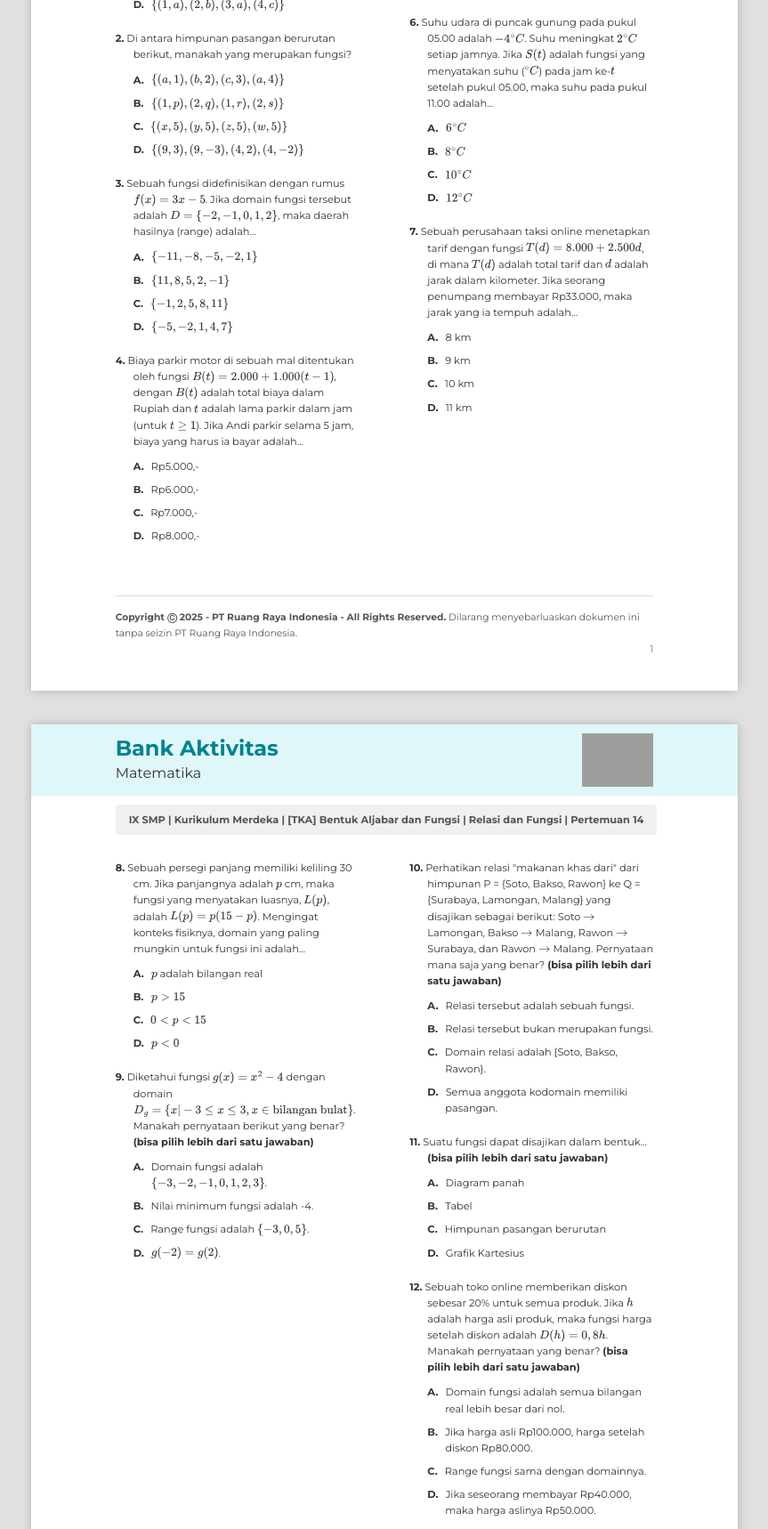
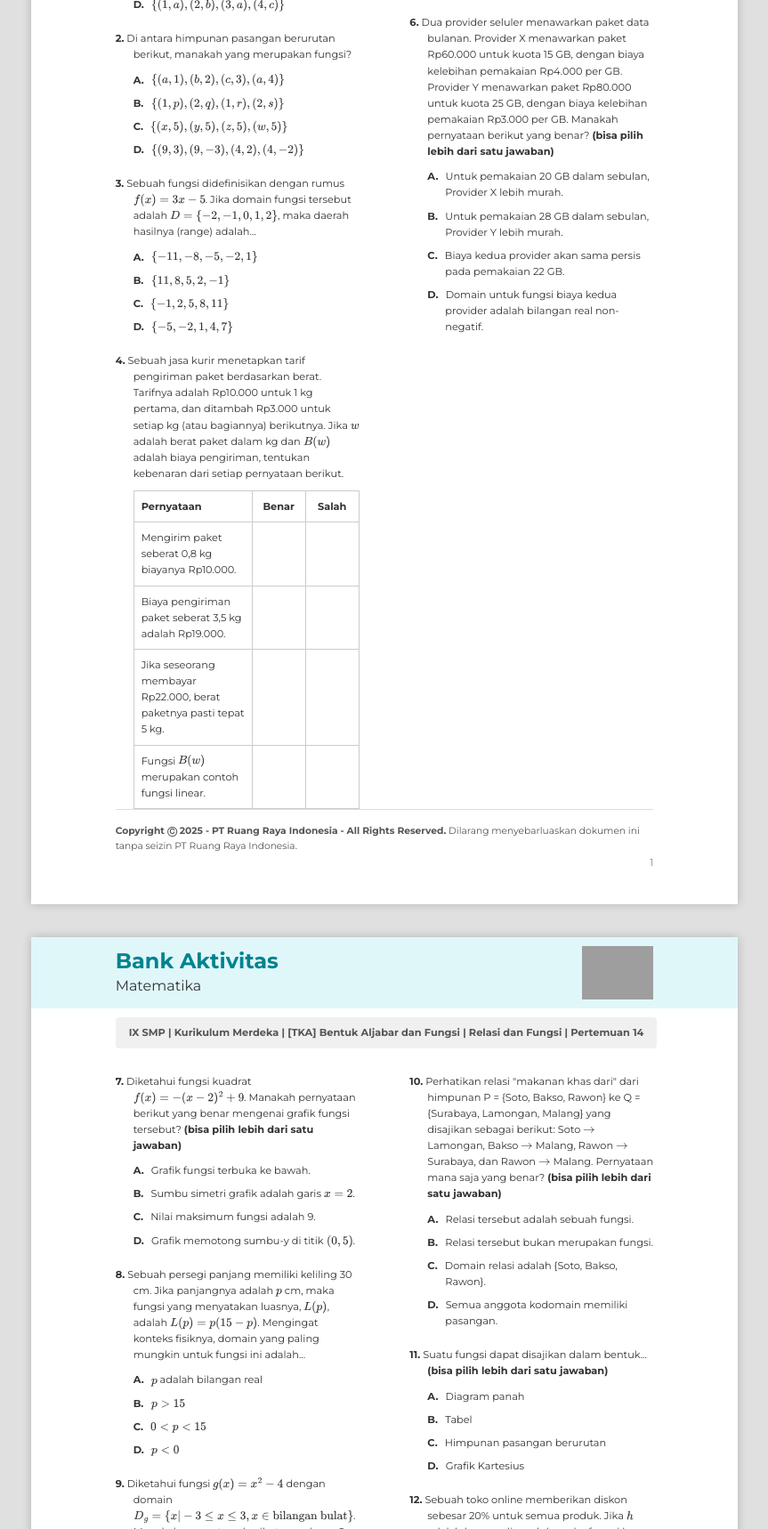
Before and after one commit to mathruangguru/bs, a plain HTML site: page 09/09KMERMAT3501BS_V1/index.html in a window 1280 px wide. Shown: the part 384-2102 px from the top of the page at 89% size, without its empty margins (208-1071 px from the left). Drawn offline with nearby package versions, Linux system fonts and the light colour scheme; grey boxes are pictures that could not be loaded.

Commit message:
Update index.html

```diff
--- a/09/09KMERMAT3501BS_V1/index.html
+++ b/09/09KMERMAT3501BS_V1/index.html
@@ -17,7 +17,7 @@
     </script>
     <script id="MathJax-script" async src="https://cdn.jsdelivr.net/npm/mathjax@3/es5/tex-svg.js"></script>
     <link rel="preconnect" href="https://fonts.googleapis.com">
-    <link rel="preconnect" href="https://fonts.gstatic" crossorigin>
+    <link rel="preconnect" href="https://fonts.gstatic.com" crossorigin>
     <link href="https://fonts.googleapis.com/css2?family=Montserrat:wght@400;700;900&display=swap" rel="stylesheet">
     <style>
         :root {
@@ -215,8 +215,8 @@
             }
 
              .page::after {
-                bottom: 1cm; /* Posisikan nomor halaman di bawah footer */
-            }
+                 bottom: 1cm; /* Posisikan nomor halaman di bawah footer */
+             }
         }
 
     </style>
@@ -273,13 +273,18 @@
                     </ol>
                 </div>
 
-                <div class="soal-latihan"><b>4.</b> Biaya parkir motor di sebuah mal ditentukan oleh fungsi $B(t) = 2.000 + 1.000(t-1)$, dengan $B(t)$ adalah total biaya dalam Rupiah dan $t$ adalah lama parkir dalam jam (untuk $t \ge 1$). Jika Andi parkir selama 5 jam, biaya yang harus ia bayar adalah...
-                    <ol class="pilihan-ganda">
-                        <li data-option="A">Rp5.000,-</li>
-                        <li data-option="B">Rp6.000,-</li>
-                        <li data-option="C">Rp7.000,-</li>
-                        <li data-option="D">Rp8.000,-</li>
-                    </ol>
+                <!-- SOAL BARU 1 (Menggantikan no. 4) - Aplikasi - PG Kompleks Kategori -->
+                <div class="soal-latihan">
+                    <b>4.</b> Sebuah jasa kurir menetapkan tarif pengiriman paket berdasarkan berat. Tarifnya adalah Rp10.000 untuk 1 kg pertama, dan ditambah Rp3.000 untuk setiap kg (atau bagiannya) berikutnya. Jika $w$ adalah berat paket dalam kg dan $B(w)$ adalah biaya pengiriman, tentukan kebenaran dari setiap pernyataan berikut.
+                    <table class="soal-kategori">
+                        <thead><tr><th>Pernyataan</th><th>Benar</th><th>Salah</th></tr></thead>
+                        <tbody>
+                            <tr><td>Mengirim paket seberat 0,8 kg biayanya Rp10.000.</td><td></td><td></td></tr>
+                            <tr><td>Biaya pengiriman paket seberat 3,5 kg adalah Rp19.000.</td><td></td><td></td></tr>
+                            <tr><td>Jika seseorang membayar Rp22.000, berat paketnya pasti tepat 5 kg.</td><td></td><td></td></tr>
+                            <tr><td>Fungsi $B(w)$ merupakan contoh fungsi linear.</td><td></td><td></td></tr>
+                        </tbody>
+                    </table>
                 </div>
 
                  <div class="soal-latihan"><b>5.</b> Diketahui fungsi $f: A \rightarrow B$. Himpunan $A$ disebut sebagai...
@@ -291,21 +296,13 @@
                     </ol>
                 </div>
 
-                 <div class="soal-latihan"><b>6.</b> Suhu udara di puncak gunung pada pukul 05.00 adalah $-4^\circ C$. Suhu meningkat $2^\circ C$ setiap jamnya. Jika $S(t)$ adalah fungsi yang menyatakan suhu ($^\circ C$) pada jam ke-$t$ setelah pukul 05.00, maka suhu pada pukul 11.00 adalah...
+                <!-- SOAL BARU 2 (Menggantikan no. 6) - Aplikasi - PG Kompleks Multiple Answers -->
+                 <div class="soal-latihan"><b>6.</b> Dua provider seluler menawarkan paket data bulanan. Provider X menawarkan paket Rp60.000 untuk kuota 15 GB, dengan biaya kelebihan pemakaian Rp4.000 per GB. Provider Y menawarkan paket Rp80.000 untuk kuota 25 GB, dengan biaya kelebihan pemakaian Rp3.000 per GB. Manakah pernyataan berikut yang benar? <b>(bisa pilih lebih dari satu jawaban)</b>
                     <ol class="pilihan-ganda">
-                        <li data-option="A">$6^\circ C$</li>
-                        <li data-option="B">$8^\circ C$</li>
-                        <li data-option="C">$10^\circ C$</li>
-                        <li data-option="D">$12^\circ C$</li>
-                    </ol>
-                </div>
-
-                <div class="soal-latihan"><b>7.</b> Sebuah perusahaan taksi online menetapkan tarif dengan fungsi $T(d) = 8.000 + 2.500d$, di mana $T(d)$ adalah total tarif dan $d$ adalah jarak dalam kilometer. Jika seorang penumpang membayar Rp33.000, maka jarak yang ia tempuh adalah...
-                    <ol class="pilihan-ganda">
-                        <li data-option="A">8 km</li>
-                        <li data-option="B">9 km</li>
-                        <li data-option="C">10 km</li>
-                        <li data-option="D">11 km</li>
+                        <li data-option="A">Untuk pemakaian 20 GB dalam sebulan, Provider X lebih murah.</li>
+                        <li data-option="B">Untuk pemakaian 28 GB dalam sebulan, Provider Y lebih murah.</li>
+                        <li data-option="C">Biaya kedua provider akan sama persis pada pemakaian 22 GB.</li>
+                        <li data-option="D">Domain untuk fungsi biaya kedua provider adalah bilangan real non-negatif.</li>
                     </ol>
                 </div>
             </div>
@@ -335,7 +332,17 @@
 
         <div class="content-wrapper">
              <div class="layout-2-kolom">
-                 <div class="soal-latihan"><b>8.</b> Sebuah persegi panjang memiliki keliling 30 cm. Jika panjangnya adalah $p$ cm, maka fungsi yang menyatakan luasnya, $L(p)$, adalah $L(p) = p(15-p)$. Mengingat konteks fisiknya, domain yang paling mungkin untuk fungsi ini adalah...
+                <!-- SOAL BARU 3 (Menggantikan no. 7) - Penalaran - PG Kompleks Multiple Answers -->
+                <div class="soal-latihan"><b>7.</b> Diketahui fungsi kuadrat $f(x) = -(x-2)^2 + 9$. Manakah pernyataan berikut yang benar mengenai grafik fungsi tersebut? <b>(bisa pilih lebih dari satu jawaban)</b>
+                    <ol class="pilihan-ganda">
+                        <li data-option="A">Grafik fungsi terbuka ke bawah.</li>
+                        <li data-option="B">Sumbu simetri grafik adalah garis $x=2$.</li>
+                        <li data-option="C">Nilai maksimum fungsi adalah 9.</li>
+                        <li data-option="D">Grafik memotong sumbu-y di titik $(0, 5)$.</li>
+                    </ol>
+                </div>
+
+               <div class="soal-latihan"><b>8.</b> Sebuah persegi panjang memiliki keliling 30 cm. Jika panjangnya adalah $p$ cm, maka fungsi yang menyatakan luasnya, $L(p)$, adalah $L(p) = p(15-p)$. Mengingat konteks fisiknya, domain yang paling mungkin untuk fungsi ini adalah...
                     <ol class="pilihan-ganda">
                         <li data-option="A">$p$ adalah bilangan real</li>
                         <li data-option="B">$p > 15$</li>
@@ -380,7 +387,7 @@
                         <li data-option="D">Jika seseorang membayar Rp40.000, maka harga aslinya Rp50.000.</li>
                     </ol>
                 </div>
-            </div>
+             </div>
         </div>
 
         <footer class="page-footer">
@@ -429,27 +436,28 @@
                         <thead><tr><th>Pernyataan</th><th>Benar</th><th>Salah</th></tr></thead>
                         <tbody>
                             <tr><td>Domain fungsi adalah $\{1, 2, 3\}$.</td><td></td><td></td></tr>
-                            <tr><td>Range fungsi adalah $\{9, 6, 2\}$.</td><td></td><td></td></tr>
+                            <tr><td>Range fungsi adalah $\{9, 6, 1\}$.</td><td></td><td></td></tr>
                             <tr><td>Nilai $f(3)$ adalah 1.</td><td></td><td></td></tr>
                             <tr><td>Fungsi ini memiliki nilai maksimum 9.</td><td></td><td></td></tr>
                         </tbody>
                     </table>
                 </div>
 
+                <!-- SOAL BARU 4 (Menggantikan no. 15) - Penalaran - PG Kompleks Kategori -->
                 <div class="soal-latihan">
                     <b>15.</b>
-                    Klub kebugaran "Sehat Selalu" menawarkan dua paket keanggotaan. Paket A: Biaya bulanan Rp150.000. Paket B: Biaya pendaftaran Rp100.000 dan biaya bulanan Rp125.000. Fungsi biaya total untuk $x$ bulan adalah $A(x)=150.000x$ dan $B(x)=100.000+125.000x$. Tentukan kebenaran pernyataan berikut.
+                    Diberikan sebuah fungsi $f(x)$. Tentukan kebenaran dari setiap pernyataan mengenai transformasi (pergeseran atau pencerminan) dari fungsi tersebut.
                     <table class="soal-kategori">
                         <thead><tr><th>Pernyataan</th><th>Benar</th><th>Salah</th></tr></thead>
                         <tbody>
-                            <tr><td>Untuk 2 bulan, Paket A lebih murah.</td><td></td><td></td></tr>
-                            <tr><td>Biaya kedua paket sama pada bulan ke-4.</td><td></td><td></td></tr>
-                            <tr><td>Untuk 1 tahun (12 bulan), Paket B lebih mahal.</td><td></td><td></td></tr>
-                            <tr><td>Domain yang relevan untuk $x$ adalah bilangan bulat positif.</td><td></td><td></td></tr>
+                            <tr><td>Grafik $g(x) = f(x) + 3$ adalah pergeseran grafik $f(x)$ sejauh 3 satuan ke atas.</td><td></td><td></td></tr>
+                            <tr><td>Grafik $h(x) = f(x-5)$ adalah pergeseran grafik $f(x)$ sejauh 5 satuan ke kiri.</td><td></td><td></td></tr>
+                            <tr><td>Grafik $k(x) = -f(x)$ adalah hasil pencerminan grafik $f(x)$ terhadap sumbu-y.</td><td></td><td></td></tr>
+                            <tr><td>Jika $f(x)=x^2$, maka grafik $p(x) = f(-x)$ sama dengan grafik $f(x)$.</td><td></td><td></td></tr>
                         </tbody>
                     </table>
                 </div>
-            </div>
+             </div>
         </div>
 
         <footer class="page-footer">
```
